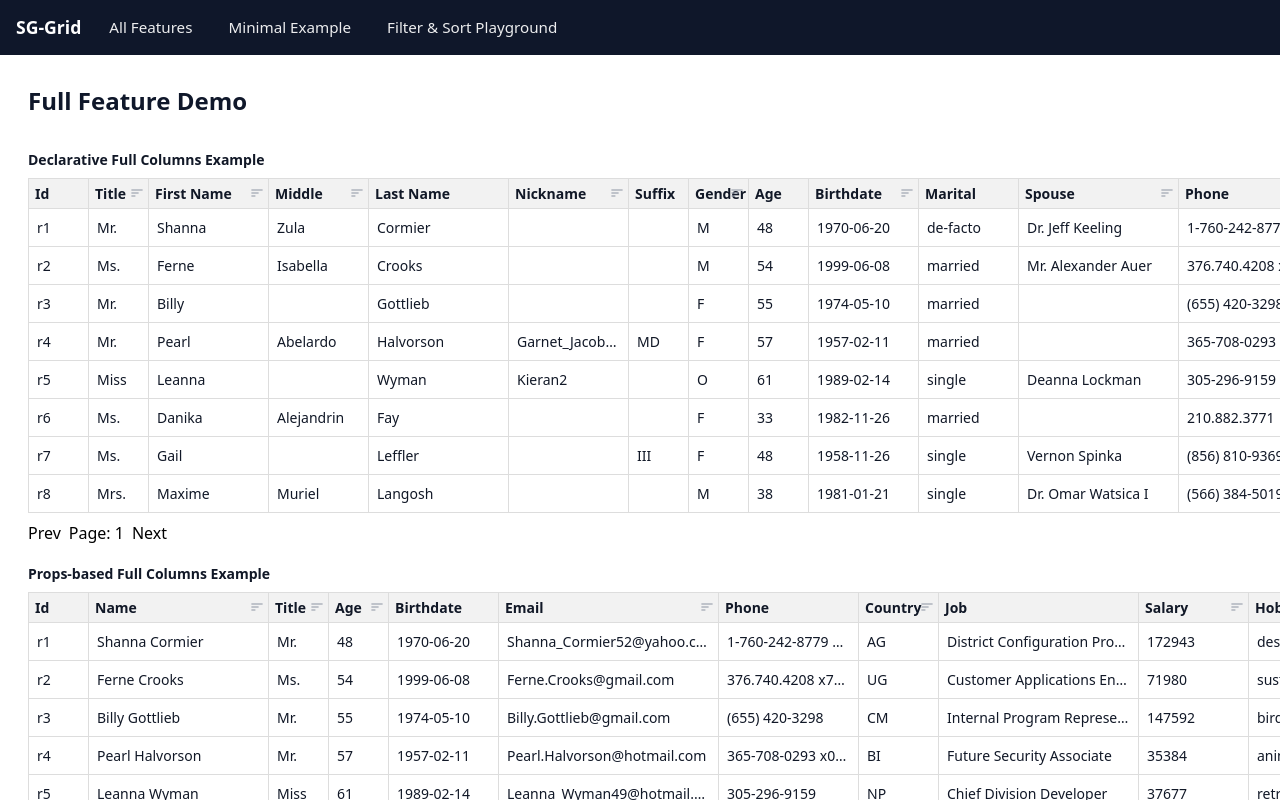
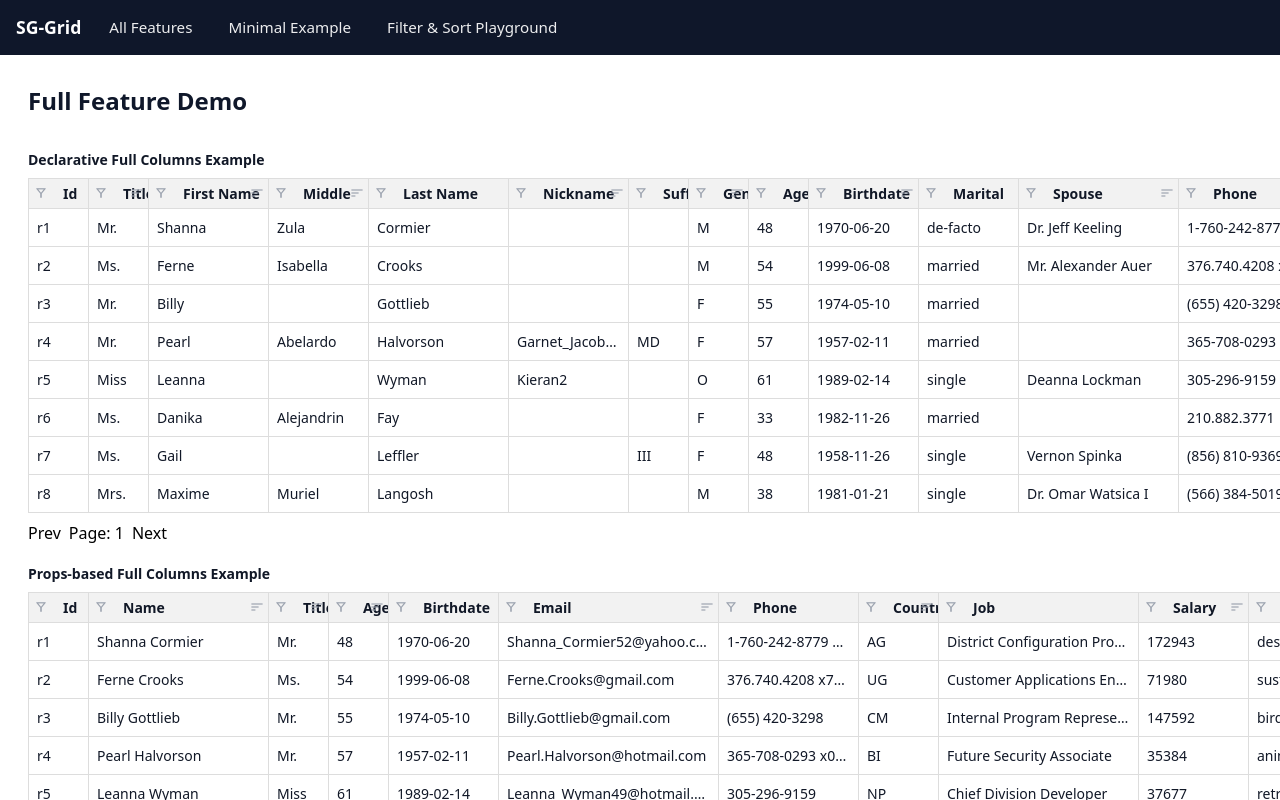
Before and after one commit to serhatgurel/sg-grid, a Vue app: page / in a window 1280 px wide. Shown: the top 800 px of the page. Built offline with nearby package versions, Linux system fonts and the light colour scheme.

Commit message:
feat: add filterable property to SgColumn components in FullDemo example

```diff
--- a/src/components/SgGrid.vue
+++ b/src/components/SgGrid.vue
@@ -50,6 +50,13 @@
         >
           <slot name="header" :column="column">
             <div style="display: flex; align-items: center; gap: 6px">
+              <!-- left-aligned filter indicator (shows when column is filterable) -->
+              <span data-test-filter-indicator v-if="column.filterable" class="sg-filter-indicator">
+                <span class="sg-indicator-neutral" aria-hidden="true">
+                  <span class="material-symbols-outlined">filter_alt</span>
+                </span>
+                <span class="visually-hidden">Filterable</span>
+              </span>
               <span>{{ column.caption ?? column.field }}</span>
               <!-- put sort indicator absolutely at the far right edge of the header cell -->
               <span data-test-sort-indicator class="sg-sort-indicator">
@@ -544,8 +551,33 @@ const rowsToRender = computed(() => {
   min-width: 0; /* allow icon to occupy minimal space */
 }
 
-/* ensure filter controls don't overlap the absolutely positioned indicator */
+/* ensure filter and sort controls don't overlap the absolutely positioned indicators */
 .sg-header-cell > div {
-  padding-right: 28px; /* leave room for indicator and possible order badge */
+  padding-right: 28px; /* leave room for right-side sort indicator and possible order badge */
+  padding-left: 28px; /* leave room for left-side filter indicator */
+}
+
+/* left-aligned filter indicator styles (mirror sort indicator design) */
+.sg-filter-indicator {
+  position: absolute;
+  left: 2px; /* move indicator very close to the left border */
+  top: 50%;
+  transform: translateY(-50%);
+  display: inline-flex;
+  align-items: center;
+  justify-content: center;
+  min-width: 12px;
+  height: 18px;
+  font-size: 12px;
+  padding: 0 2px;
+}
+.sg-filter-indicator .material-symbols-outlined {
+  font-variation-settings:
+    'FILL' 0,
+    'wght' 400,
+    'GRAD' 0,
+    'opsz' 20;
+  font-size: 16px;
+  color: #9ca3af; /* neutral gray when inactive */
 }
 </style>
--- a/src/examples/FullDemo.vue
+++ b/src/examples/FullDemo.vue
@@ -12,32 +12,132 @@
 
     <div>
       <SgGrid :rows="rows.slice(0, 8)" rowKey="id" caption="Declarative Full Columns Example">
-        <SgColumn data-field="id" caption="Id" width="60px" />
-        <SgColumn data-field="title" caption="Title" width="60px" :sortable="true" />
-        <SgColumn data-field="firstName" caption="First Name" width="120px" :sortable="true" />
-        <SgColumn data-field="middleName" caption="Middle" width="100px" :sortable="true" />
-        <SgColumn data-field="lastName" caption="Last Name" width="140px" />
-        <SgColumn data-field="nickname" caption="Nickname" width="120px" :sortable="true" />
-        <SgColumn data-field="suffix" caption="Suffix" width="60px" />
-        <SgColumn data-field="gender" caption="Gender" width="60px" :sortable="true" />
-        <SgColumn data-field="age" caption="Age" width="60px" />
-        <SgColumn data-field="birthdate" caption="Birthdate" width="110px" :sortable="true" />
-        <SgColumn data-field="married" caption="Marital" width="100px" />
-        <SgColumn data-field="spouse" caption="Spouse" width="160px" :sortable="true" />
-        <SgColumn data-field="phone[0].number" caption="Phone" width="140px" :sortable="true" />
-        <SgColumn data-field="phone[0].type" caption="Phone Type" width="90px" :sortable="true" />
-        <SgColumn data-field="address[0].street" caption="Street" width="180px" />
-        <SgColumn data-field="address[0].city" caption="City" width="120px" :sortable="true" />
-        <SgColumn data-field="address[0].state" caption="State" width="100px" />
-        <SgColumn data-field="address[0].zip" caption="Zip" width="100px" :sortable="true" />
-        <SgColumn data-field="address[0].country.name" caption="Country" width="140px" />
-        <SgColumn data-field="email" caption="Email" width="220px" :sortable="true" />
-        <SgColumn data-field="job" caption="Job" width="200px" />
-        <SgColumn data-field="salary" caption="Salary" width="110px" :sortable="true" />
-        <SgColumn data-field="hobbies" caption="Hobbies" width="220px" />
-        <SgColumn data-field="skills" caption="Skills" width="160px" :sortable="true" />
-        <SgColumn data-field="languages" caption="Languages" width="140px" />
-        <SgColumn data-field="pets[0].name" caption="Pet" width="110px" :sortable="true" />
+        <SgColumn data-field="id" caption="Id" width="60px" :filterable="true" />
+        <SgColumn
+          data-field="title"
+          caption="Title"
+          width="60px"
+          :sortable="true"
+          :filterable="true"
+        />
+        <SgColumn
+          data-field="firstName"
+          caption="First Name"
+          width="120px"
+          :sortable="true"
+          :filterable="true"
+        />
+        <SgColumn
+          data-field="middleName"
+          caption="Middle"
+          width="100px"
+          :sortable="true"
+          :filterable="true"
+        />
+        <SgColumn data-field="lastName" caption="Last Name" width="140px" :filterable="true" />
+        <SgColumn
+          data-field="nickname"
+          caption="Nickname"
+          width="120px"
+          :sortable="true"
+          :filterable="true"
+        />
+        <SgColumn data-field="suffix" caption="Suffix" width="60px" :filterable="true" />
+        <SgColumn
+          data-field="gender"
+          caption="Gender"
+          width="60px"
+          :sortable="true"
+          :filterable="true"
+        />
+        <SgColumn data-field="age" caption="Age" width="60px" :filterable="true" />
+        <SgColumn
+          data-field="birthdate"
+          caption="Birthdate"
+          width="110px"
+          :sortable="true"
+          :filterable="true"
+        />
+        <SgColumn data-field="married" caption="Marital" width="100px" :filterable="true" />
+        <SgColumn
+          data-field="spouse"
+          caption="Spouse"
+          width="160px"
+          :sortable="true"
+          :filterable="true"
+        />
+        <SgColumn
+          data-field="phone[0].number"
+          caption="Phone"
+          width="140px"
+          :sortable="true"
+          :filterable="true"
+        />
+        <SgColumn
+          data-field="phone[0].type"
+          caption="Phone Type"
+          width="90px"
+          :sortable="true"
+          :filterable="true"
+        />
+        <SgColumn
+          data-field="address[0].street"
+          caption="Street"
+          width="180px"
+          :filterable="true"
+        />
+        <SgColumn
+          data-field="address[0].city"
+          caption="City"
+          width="120px"
+          :sortable="true"
+          :filterable="true"
+        />
+        <SgColumn data-field="address[0].state" caption="State" width="100px" :filterable="true" />
+        <SgColumn
+          data-field="address[0].zip"
+          caption="Zip"
+          width="100px"
+          :sortable="true"
+          :filterable="true"
+        />
+        <SgColumn
+          data-field="address[0].country.name"
+          caption="Country"
+          width="140px"
+          :filterable="true"
+        />
+        <SgColumn
+          data-field="email"
+          caption="Email"
+          width="220px"
+          :sortable="true"
+          :filterable="true"
+        />
+        <SgColumn data-field="job" caption="Job" width="200px" :filterable="true" />
+        <SgColumn
+          data-field="salary"
+          caption="Salary"
+          width="110px"
+          :sortable="true"
+          :filterable="true"
+        />
+        <SgColumn data-field="hobbies" caption="Hobbies" width="220px" :filterable="true" />
+        <SgColumn
+          data-field="skills"
+          caption="Skills"
+          width="160px"
+          :sortable="true"
+          :filterable="true"
+        />
+        <SgColumn data-field="languages" caption="Languages" width="140px" :filterable="true" />
+        <SgColumn
+          data-field="pets[0].name"
+          caption="Pet"
+          width="110px"
+          :sortable="true"
+          :filterable="true"
+        />
         <SgColumn
           :data-field="
             (row) =>
@@ -51,9 +151,14 @@
           caption="Kids"
           width="140px"
         />
-        <SgColumn data-field="personalityType" caption="Personality" width="110px" />
-        <SgColumn data-field="certifications" caption="Certs" width="140px" />
-        <SgColumn data-field="memberships" caption="Memberships" width="180px" />
+        <SgColumn
+          data-field="personalityType"
+          caption="Personality"
+          width="110px"
+          :filterable="true"
+        />
+        <SgColumn data-field="certifications" caption="Certs" width="140px" :filterable="true" />
+        <SgColumn data-field="memberships" caption="Memberships" width="180px" :filterable="true" />
       </SgGrid>
     </div>
 
@@ -108,7 +213,7 @@ function joinArrayField(key: string) {
 }
 
 const columns = [
-  { key: 'id', field: 'id', caption: 'Id', width: '60px' },
+  { key: 'id', field: 'id', caption: 'Id', width: '60px', filterable: true },
   {
     key: 'name',
     field: (r: Record<string, unknown>) =>
@@ -118,31 +223,82 @@ const columns = [
     caption: 'Name',
     width: '180px',
     sortable: true,
+    filterable: true,
   },
-  { key: 'title', field: 'title', caption: 'Title', width: '60px', sortable: true },
-  { key: 'age', field: 'age', caption: 'Age', width: '60px', inputType: 'number', sortable: true },
-  { key: 'birthdate', field: 'birthdate', caption: 'Birthdate', width: '110px' },
-  { key: 'email', field: 'email', caption: 'Email', width: '220px', sortable: true },
-  { key: 'phone', field: 'phone[0].number', caption: 'Phone', width: '140px' },
+  {
+    key: 'title',
+    field: 'title',
+    caption: 'Title',
+    width: '60px',
+    sortable: true,
+    filterable: true,
+  },
+  {
+    key: 'age',
+    field: 'age',
+    caption: 'Age',
+    width: '60px',
+    inputType: 'number',
+    sortable: true,
+    filterable: true,
+  },
+  { key: 'birthdate', field: 'birthdate', caption: 'Birthdate', width: '110px', filterable: true },
+  {
+    key: 'email',
+    field: 'email',
+    caption: 'Email',
+    width: '220px',
+    sortable: true,
+    filterable: true,
+  },
+  { key: 'phone', field: 'phone[0].number', caption: 'Phone', width: '140px', filterable: true },
   {
     key: 'country',
     field: 'address[0].country.code',
     caption: 'Country',
     width: '80px',
     sortable: true,
+    filterable: true,
   },
-  { key: 'job', field: 'job', caption: 'Job', width: '200px' },
-  { key: 'salary', field: 'salary', caption: 'Salary', width: '110px', sortable: true },
-  { key: 'hobbies', field: joinArrayField('hobbies'), caption: 'Hobbies', width: '220px' },
+  { key: 'job', field: 'job', caption: 'Job', width: '200px', filterable: true },
+  {
+    key: 'salary',
+    field: 'salary',
+    caption: 'Salary',
+    width: '110px',
+    sortable: true,
+    filterable: true,
+  },
+  {
+    key: 'hobbies',
+    field: joinArrayField('hobbies'),
+    caption: 'Hobbies',
+    width: '220px',
+    filterable: true,
+  },
   {
     key: 'skills',
     field: joinArrayField('skills'),
     caption: 'Skills',
     width: '160px',
     sortable: true,
+    filterable: true,
   },
-  { key: 'languages', field: joinArrayField('languages'), caption: 'Languages', width: '140px' },
-  { key: 'pets', field: 'pets[0].name', caption: 'Pet', width: '110px', sortable: true },
+  {
+    key: 'languages',
+    field: joinArrayField('languages'),
+    caption: 'Languages',
+    width: '140px',
+    filterable: true,
+  },
+  {
+    key: 'pets',
+    field: 'pets[0].name',
+    caption: 'Pet',
+    width: '110px',
+    sortable: true,
+    filterable: true,
+  },
   {
     key: 'kids',
     field: (r: Record<string, unknown>) => {
@@ -160,19 +316,28 @@ const columns = [
     },
     caption: 'Kids',
     width: '140px',
+    filterable: true,
   },
-  { key: 'personalityType', field: 'personalityType', caption: 'Personality', width: '110px' },
+  {
+    key: 'personalityType',
+    field: 'personalityType',
+    caption: 'Personality',
+    width: '110px',
+    filterable: true,
+  },
   {
     key: 'certifications',
     field: joinArrayField('certifications'),
     caption: 'Certs',
     width: '140px',
+    filterable: true,
   },
   {
     key: 'memberships',
     field: joinArrayField('memberships'),
     caption: 'Memberships',
     width: '180px',
+    filterable: true,
   },
 ]
 </script>
```
